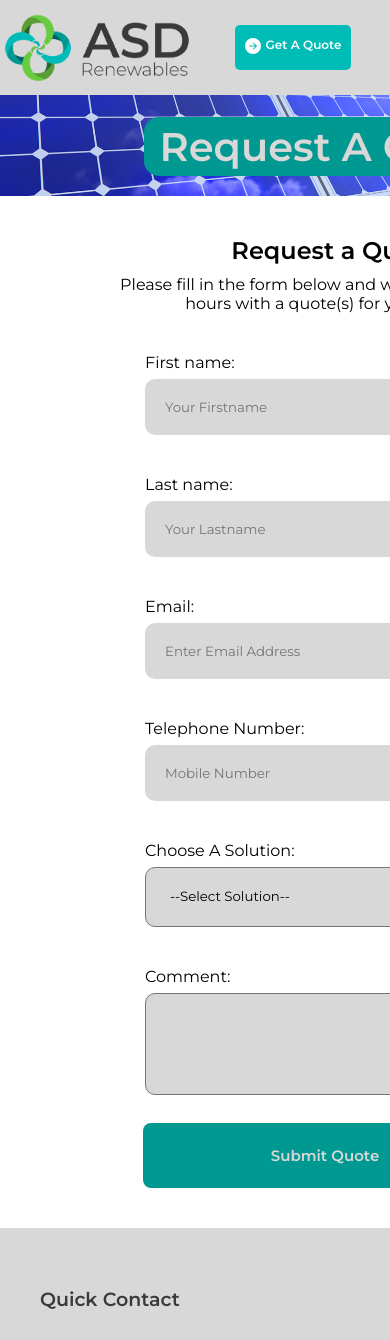
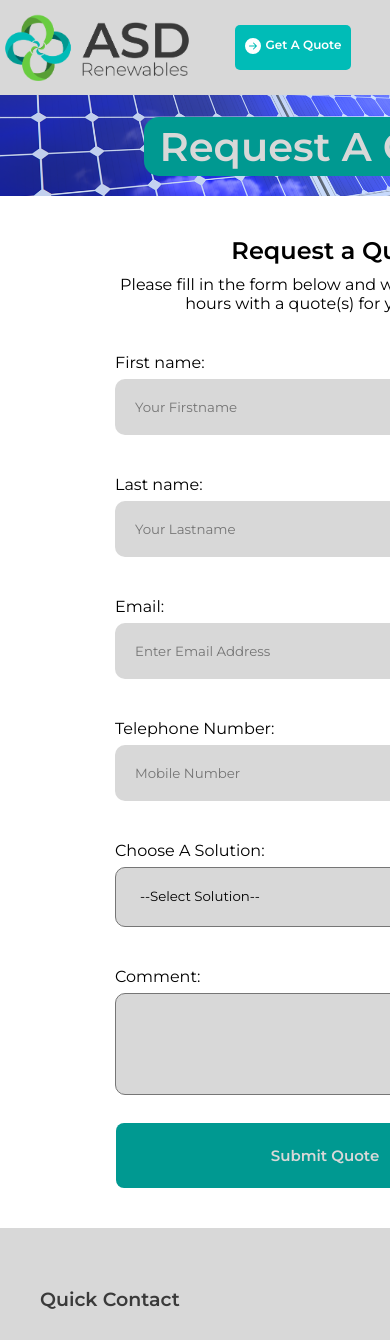
Before and after one commit to layiwola008/asdrenewable, a Next.js app: page /asd-renewables/quote in a window 390 px wide. Shown: the top 1340 px of the page. Built offline with nearby package versions, Linux system fonts and the light colour scheme.

Commit message:
Page shift error fixed

```diff
--- a/styles/quote.css
+++ b/styles/quote.css
@@ -103,15 +103,15 @@ form span label {
 /*Samsung Galaxy and others*/
 @media only screen and (max-width: 466px) {
   form span input {
-    width: 360px;
+    width: 420px;
   }
   form span select {
-    width: 360px;
+    width: 420px;
   }
   form span textarea {
-    width: 360px;
+    width: 420px;
   }
   .quote__form__container .button {
-    width: 88%;
+    width: 95%;
   }
 }
```
